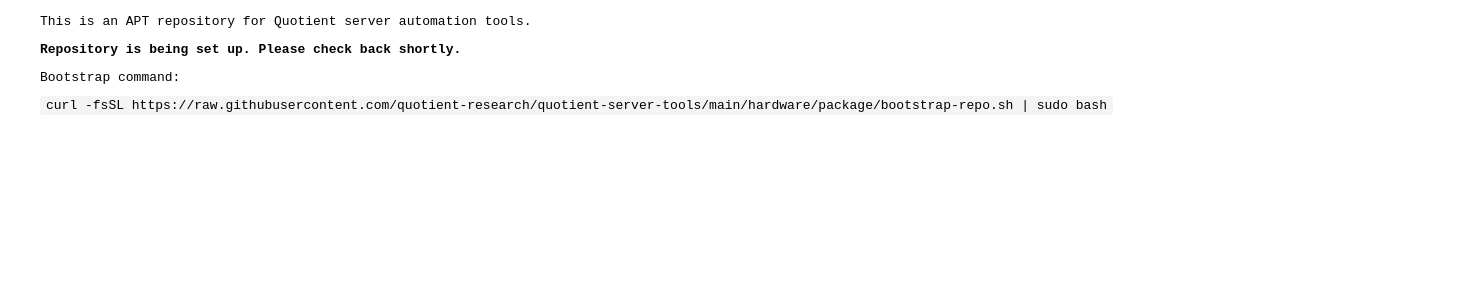
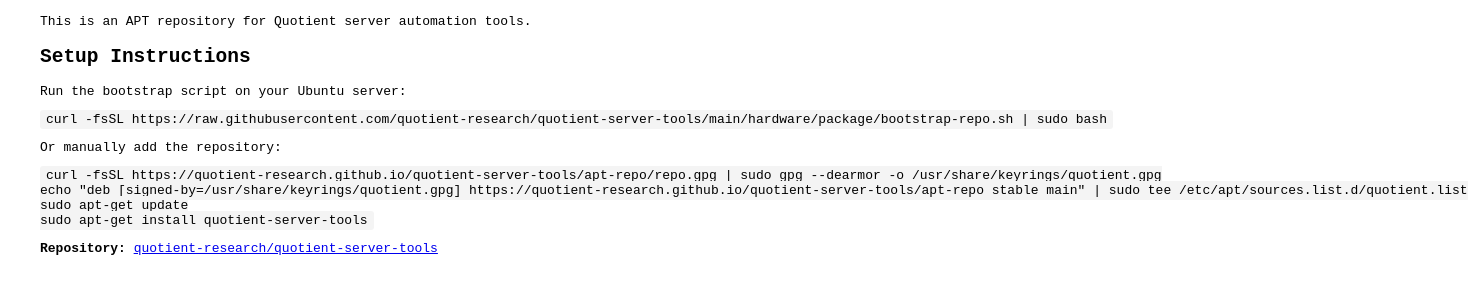
Before and after one commit to quotient-research/quotient-server-tools, a plain HTML site: page docs/apt-repo/index.html in a window 1280 px wide. Shown: the part 73-366 px from the top of the page, 1468 px wide, since content can reach past the window. Drawn offline with Linux system fonts and the light colour scheme.

Commit message:
Deploy quotient-server-tools v1.0.0
Package: quotient-server-tools_1.0.0_amd64.deb
Built from: 171ca095a134ccb8d43d5b1a8cd2e931bb54f7b0

```diff
--- a/docs/apt-repo/index.html
+++ b/docs/apt-repo/index.html
@@ -11,8 +11,14 @@
 <body>
     <h1>Quotient Server Tools APT Repository</h1>
     <p>This is an APT repository for Quotient server automation tools.</p>
-    <p><strong>Repository is being set up. Please check back shortly.</strong></p>
-    <p>Bootstrap command:</p>
+    <h2>Setup Instructions</h2>
+    <p>Run the bootstrap script on your Ubuntu server:</p>
     <pre><code>curl -fsSL https://raw.githubusercontent.com/quotient-research/quotient-server-tools/main/hardware/package/bootstrap-repo.sh | sudo bash</code></pre>
+    <p>Or manually add the repository:</p>
+    <pre><code>curl -fsSL https://quotient-research.github.io/quotient-server-tools/apt-repo/repo.gpg | sudo gpg --dearmor -o /usr/share/keyrings/quotient.gpg
+echo "deb [signed-by=/usr/share/keyrings/quotient.gpg] https://quotient-research.github.io/quotient-server-tools/apt-repo stable main" | sudo tee /etc/apt/sources.list.d/quotient.list
+sudo apt-get update
+sudo apt-get install quotient-server-tools</code></pre>
+    <p><strong>Repository:</strong> <a href="https://github.com/quotient-research/quotient-server-tools">quotient-research/quotient-server-tools</a></p>
 </body>
 </html>
```
Also changed, not shown: 2 other files.
